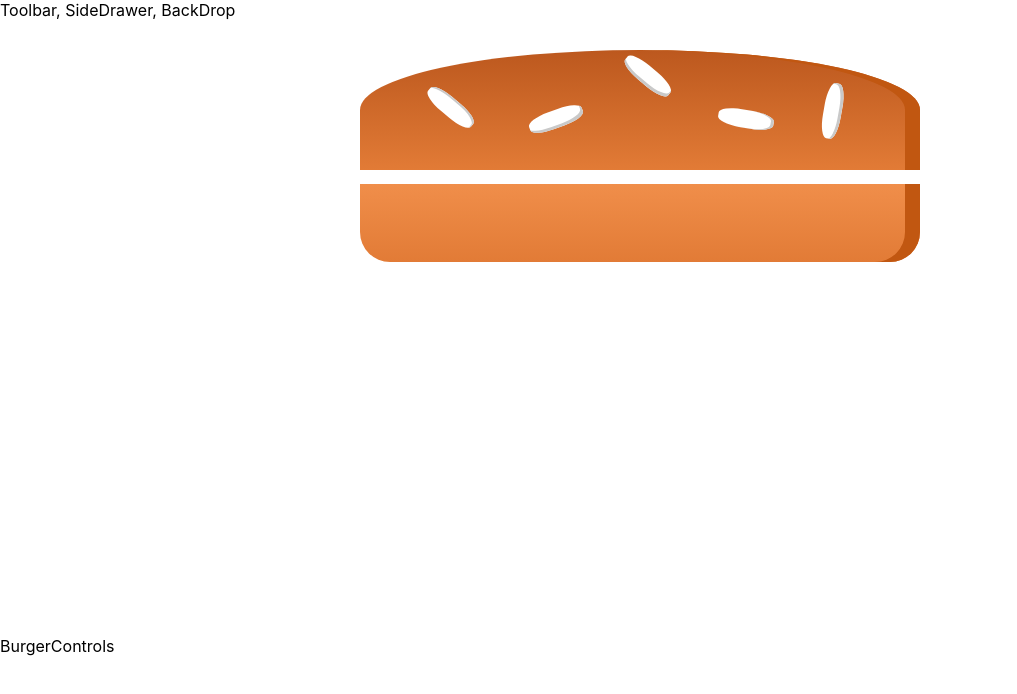
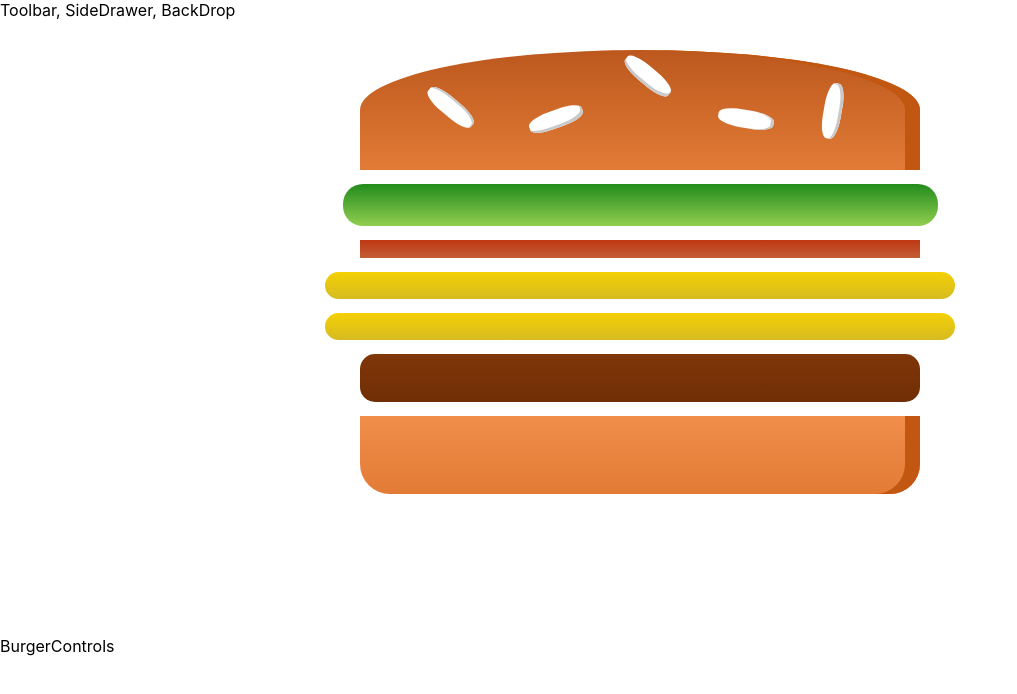
Before and after one commit to dev-bhuptani/burger-builder, a React (Create React App) app: page / in a window 1280 px wide. Shown: the top 694 px of the page, without its empty margins (0-1017 px from the left). Built offline with nearby package versions, Linux system fonts and the light colour scheme.

Commit message:
Added state to BurgerBuilder component to manage ingredients. Also, developed Burger component.

```diff
--- a/src/components/Burger/Burger.js
+++ b/src/components/Burger/Burger.js
@@ -3,9 +3,16 @@
 import BurgerIngredient from "./BurgerIngredient/BurgerIngredient";
 
 const burger = props => {
+    const ingredients = Object.keys(props.ingredients).map(ingrd => {
+        return [...Array(props.ingredients[ingrd])].map((_, i) => {
+            return <BurgerIngredient key={ingrd + i} type={ingrd} />;
+        });
+    });
+
     return (
         <div className="Burger">
             <BurgerIngredient type="bread-top" />
+            {ingredients}
             <BurgerIngredient type="bread-bottom" />
         </div>
     );
--- a/src/containers/BurgerBuilder/BurgerBuilder.js
+++ b/src/containers/BurgerBuilder/BurgerBuilder.js
@@ -3,10 +3,19 @@
 import Burger from "../../components/Burger/Burger";
 
 class BurgerBuilder extends Component {
+    state = {
+        ingredients: {
+            salad: 1,
+            bacon: 1,
+            cheese: 2,
+            meat: 1
+        }
+    };
+
     render() {
         return (
             <Aux>
-                <Burger />
+                <Burger ingredients={this.state.ingredients}/>
                 <div>BurgerControls</div>
             </Aux>
         );
```
